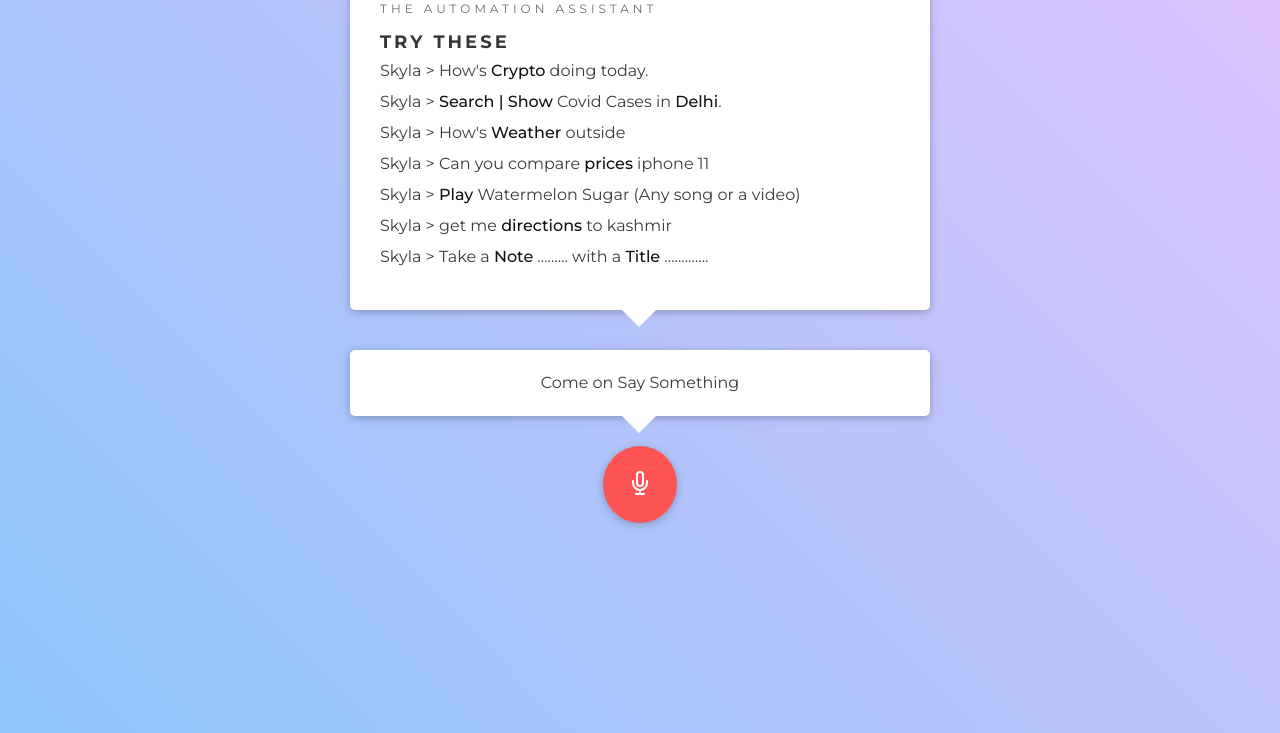
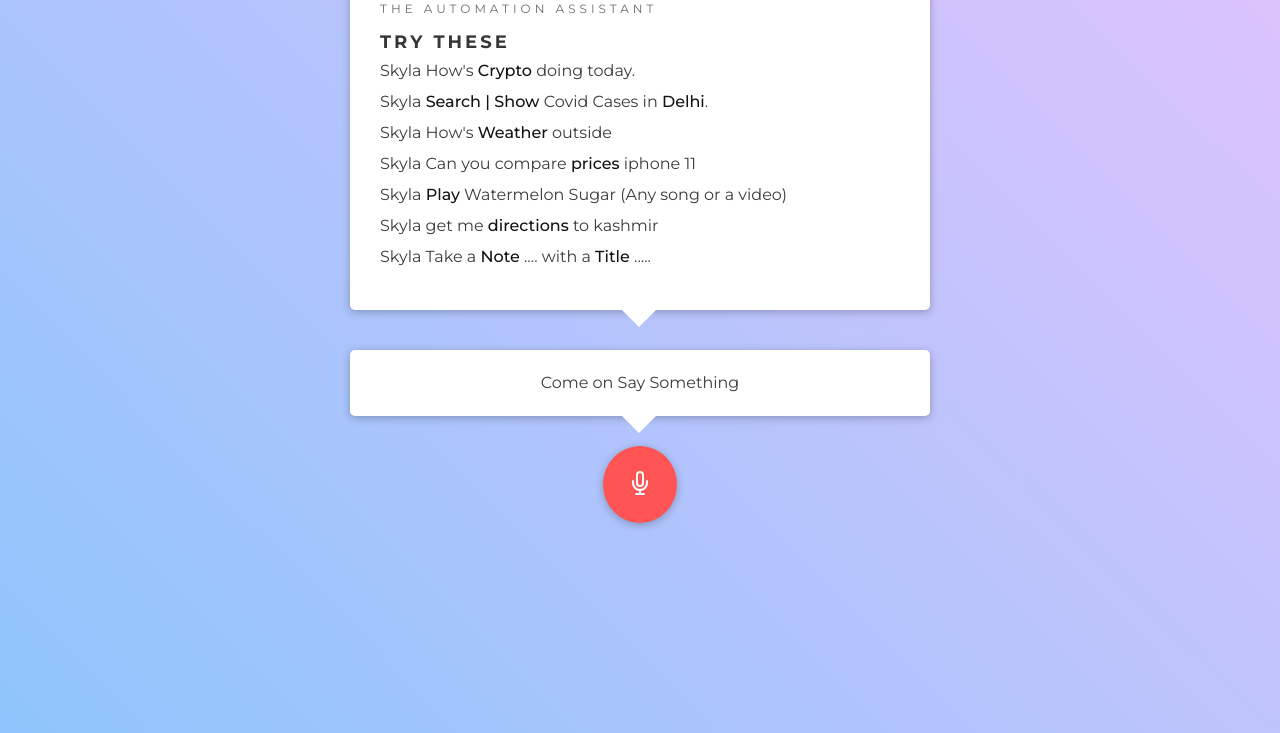
Before and after one commit to shivam534d/Skyla, a plain HTML site: page index.html in a window 1280 px wide. Shown: the part 107-840 px from the top of the page. Drawn offline with Linux system fonts and the light colour scheme.

Commit message:
Finally Done

```diff
--- a/assets/style.css
+++ b/assets/style.css
@@ -103,5 +103,5 @@
   background-color: #6de981;
 }
 button.blue-color {
-  background-color: ##358ceb;
+  background-color: #358ceb;
 }
--- a/index.html
+++ b/index.html
@@ -15,17 +15,16 @@
         <h4>The Automation Assistant</h4>
         <h2>Try These</h2>
         <!-- Commands -->
-        <p>Skyla > How's <span>Crypto</span> doing today.</p>
+        <p>Skyla How's <span>Crypto</span> doing today.</p>
         <p>
-          Skyla > <span>Search | Show</span> Covid Cases in <span>Delhi</span>.
+          Skyla <span>Search | Show</span> Covid Cases in <span>Delhi</span>.
         </p>
-        <p>Skyla > How's <span>Weather</span> outside</p>
-        <p>Skyla > Can you compare <span>prices</span> iphone 11</p>
-        <p>Skyla > <span>Play</span> Watermelon Sugar (Any song or a video)</p>
-        <p>Skyla > get me <span>directions</span> to kashmir</p>
+        <p>Skyla How's <span>Weather</span> outside</p>
+        <p>Skyla Can you compare <span>prices</span> iphone 11</p>
+        <p>Skyla <span>Play</span> Watermelon Sugar (Any song or a video)</p>
+        <p>Skyla get me <span>directions</span> to kashmir</p>
         <p>
-          Skyla > Take a <span>Note</span> ......... with a
-          <span>Title</span> .............
+          Skyla Take a <span>Note</span> .... with a <span>Title</span> .....
         </p>
       </div>
       <div class="command">
@@ -51,12 +50,6 @@
         </svg>
       </button>
     </div>
-
-    <!-- <div>
-      <p class="phrase">Phrase...</p>
-      <p class="result">Right or wrong?</p>
-    </div> -->
-
     <script src="./assets/script.js"></script>
   </body>
 </html>
```
